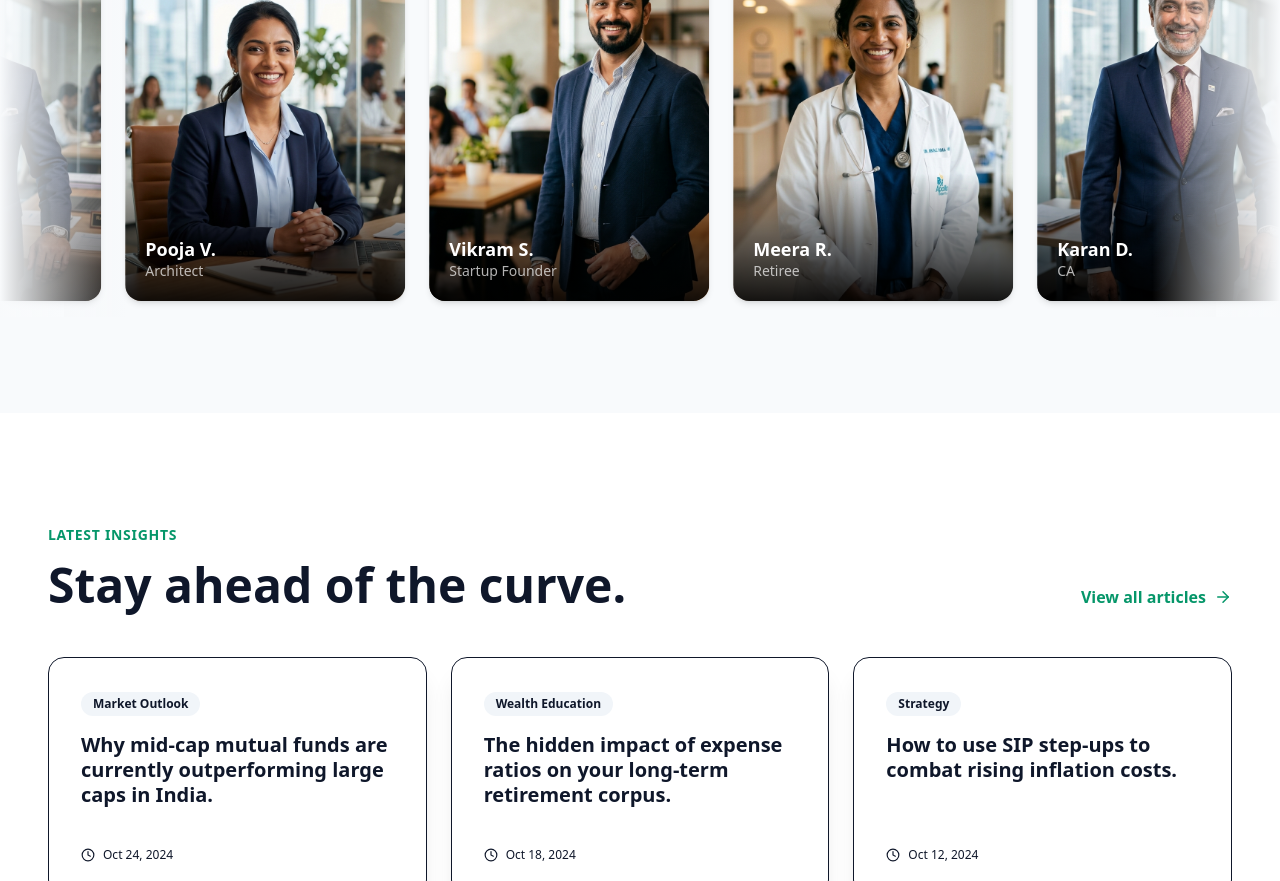
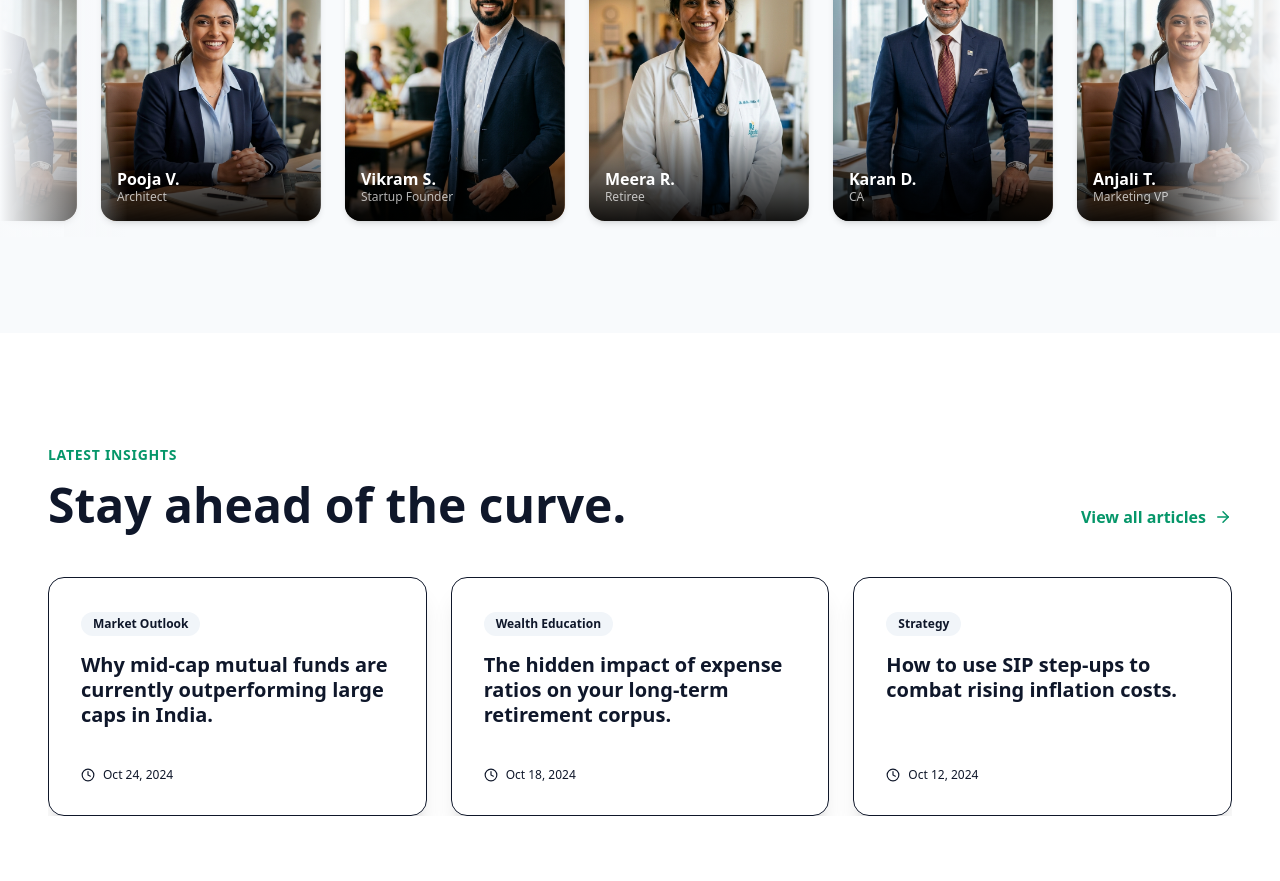
Before and after one commit to Sanjay-rana001/FundWealth, a Next.js app: page / in a window 1280 px wide. Shown: the part 6920-7801 px from the top of the page. Built offline with nearby package versions, Linux system fonts and the light colour scheme.

Commit message:
Make testimonial cards and text more compact

```diff
--- a/src/components/home/Testimonials.tsx
+++ b/src/components/home/Testimonials.tsx
@@ -42,7 +42,7 @@ export function Testimonials() {
           {marqueeItems.map((test, idx) => (
             <div
               key={idx}
-              className="group relative w-[240px] md:w-[280px] h-[320px] md:h-[380px] rounded-2xl overflow-hidden shrink-0 shadow-md cursor-pointer"
+              className="group relative w-[200px] md:w-[220px] h-[280px] md:h-[300px] rounded-2xl overflow-hidden shrink-0 shadow-md cursor-pointer"
             >
               {/* Client Photo Background */}
               <img
@@ -52,19 +52,19 @@ export function Testimonials() {
               />
 
               {/* Default State: Dark Gradient at bottom with Name */}
-              <div className="absolute inset-x-0 bottom-0 p-5 pt-16 bg-gradient-to-t from-black/90 via-black/50 to-transparent transition-opacity duration-300 group-hover:opacity-0">
-                <h4 className="text-white font-bold text-lg leading-tight">{test.author}</h4>
-                <p className="text-white/70 text-sm font-medium">{test.role}</p>
+              <div className="absolute inset-x-0 bottom-0 p-4 pt-12 bg-gradient-to-t from-black/90 via-black/50 to-transparent transition-opacity duration-300 group-hover:opacity-0">
+                <h4 className="text-white font-bold text-base leading-tight">{test.author}</h4>
+                <p className="text-white/70 text-xs font-medium">{test.role}</p>
               </div>
 
               {/* Cinematic Curtain: Slides up on Hover */}
-              <div className="absolute inset-0 bg-black/85 backdrop-blur-md p-6 md:p-8 flex flex-col justify-center translate-y-full group-hover:translate-y-0 transition-transform duration-500 ease-out">
-                <Quote size={28} className="text-primary-500 mb-4 opacity-80" />
-                <p className="text-white/95 text-sm md:text-base leading-relaxed font-medium italic mb-6">"{test.text}"</p>
+              <div className="absolute inset-0 bg-black/85 backdrop-blur-md p-5 flex flex-col justify-center translate-y-full group-hover:translate-y-0 transition-transform duration-500 ease-out">
+                <Quote size={20} className="text-primary-500 mb-2 opacity-80" />
+                <p className="text-white/95 text-xs md:text-sm leading-relaxed font-medium italic mb-4">"{test.text}"</p>
 
-                <div className="mt-auto border-t border-white/20 pt-4">
-                   <h4 className="text-white font-bold text-sm">{test.author}</h4>
-                   <p className="text-white/60 text-xs font-medium">{test.role}</p>
+                <div className="mt-auto border-t border-white/20 pt-3">
+                   <h4 className="text-white font-bold text-xs">{test.author}</h4>
+                   <p className="text-white/60 text-[10px] font-medium leading-none mt-1">{test.role}</p>
                 </div>
               </div>
             </div>
```
